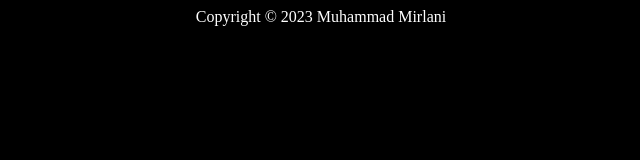
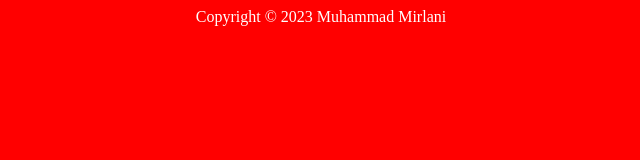
Before and after one commit to MIRLANI/Tugas1_Muhammad_Mirlani_Membuat_Repositori_digithub, a plain HTML site: page Footer.html in a window 1280 px wide. Shown: the whole page, without its empty margins (319-959 px from the left). Drawn offline with Linux system fonts and the light colour scheme.

Commit message:
mengubah warna background color jadi red

```diff
--- a/Footer.html
+++ b/Footer.html
@@ -1,4 +1,4 @@
-<body style="background-color: black ;">
+<body style="background-color: red ;">
 
     <footer align="center">
        <p style="color:white ;">Copyright &copy; 2023 Muhammad Mirlani</p>
```
